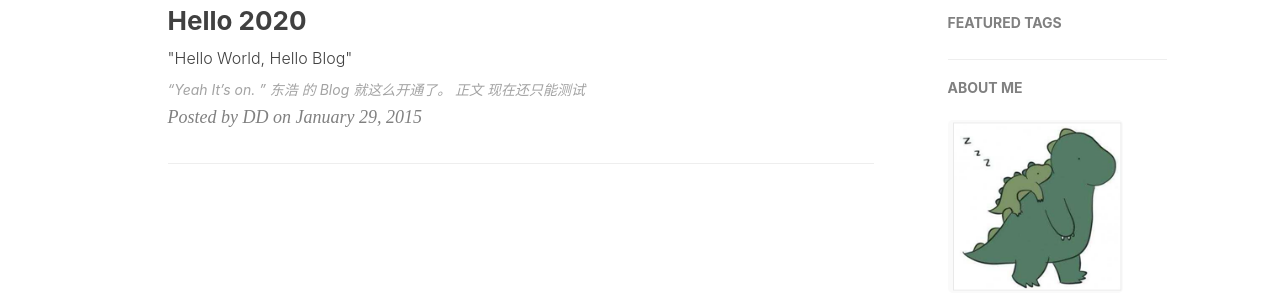
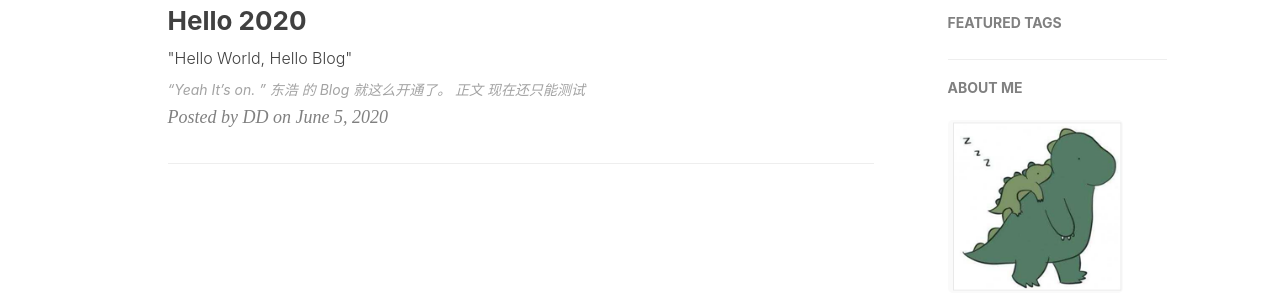
Before and after one commit to DangoWang/DangoWang.github.io, a Jekyll site: the page built from index.html, in a window 1280 px wide. Shown: the part 464-764 px from the top of the page. Built offline with Jekyll 4.4.1, drawn with Linux system fonts in a browser that asks for light colours; nearby versions of some CDN libraries; the list of posts is cut into pages by our own code; comment, search, counter and statistics services are not loaded.

Commit message:
initialize

```diff
--- a/_posts/2014-01-29-hello-2020.markdown
+++ b/_posts/2020-06-5-hello-2020.markdown
@@ -2,9 +2,9 @@
 layout:     post
 title:      "Hello 2020"
 subtitle:   " \"Hello World, Hello Blog\""
-date:       2015-01-29 12:00:00
+date:       2020-06-5 12:00:00
 author:     "DD"
-header-img: "img/post-bg-2015.jpg"
+header-img: "img/post-bg-hello-blog.jpg"
 catalog: true
 tags:
     - 生活
```
